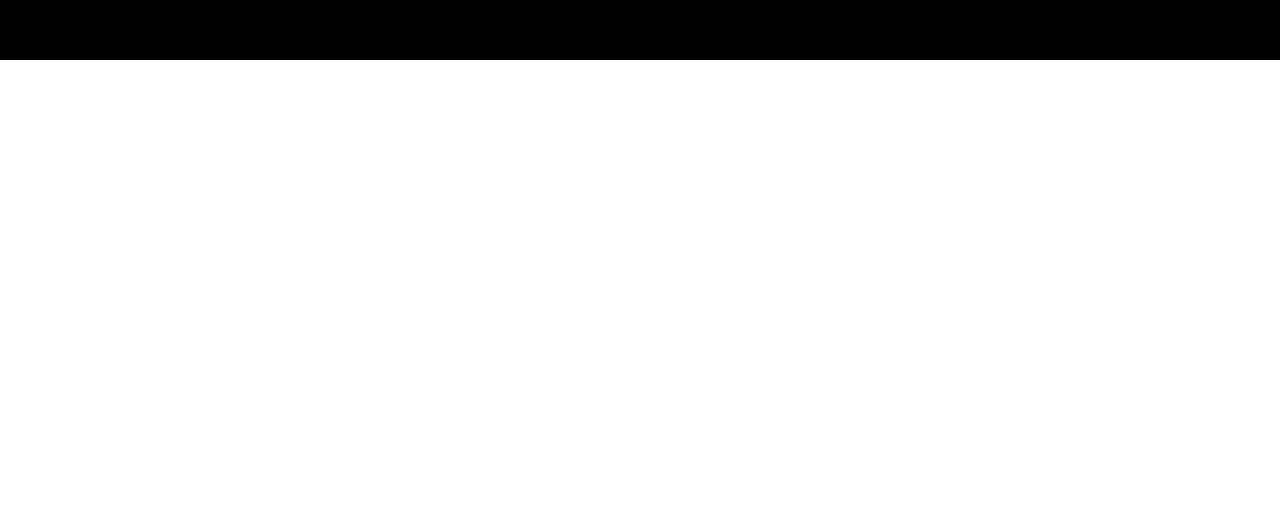
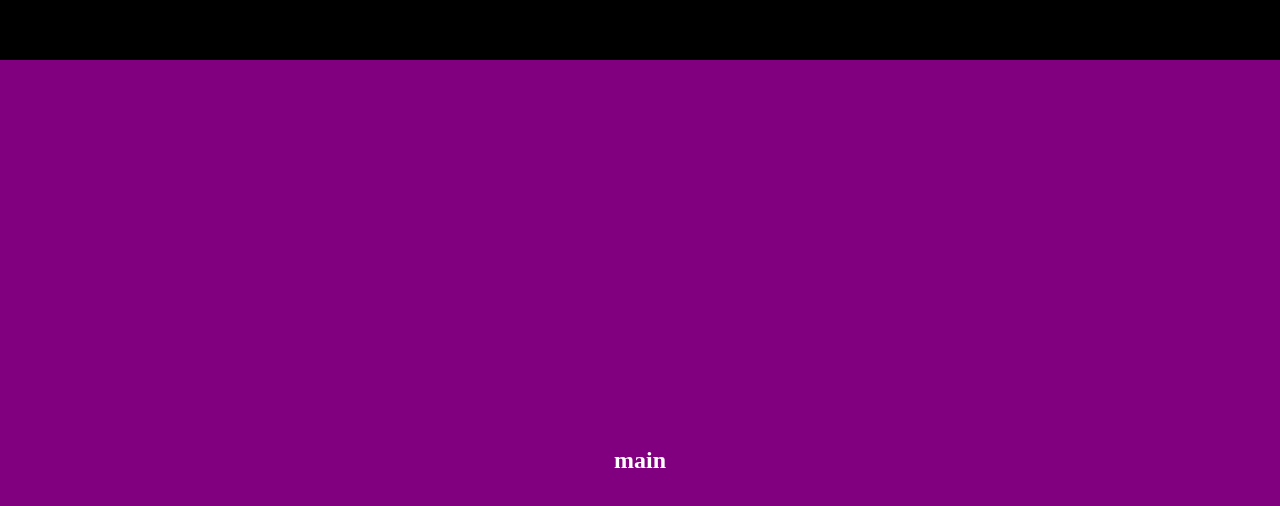
Before and after one commit to muzaffarovg/Gayrat, a plain HTML site: page Lesson 11 (GIT)/index.html in a window 1280 px wide. Shown: the part 740-1246 px from the top of the page. Before the commit the page ends 800 px from the top, so only its background shows below. Drawn offline with Linux system fonts and the light colour scheme.

Commit message:
добавил main

```diff
--- a/Lesson 11 (GIT)/index.html
+++ b/Lesson 11 (GIT)/index.html
@@ -11,6 +11,9 @@
     <header class="header">
         <h1>header</h1>
     </header>
+    <main class="main">
+        <h2>main</h2>
+    </main>
 
 </body>
 </html>
--- a/Lesson 11 (GIT)/styles/style.css
+++ b/Lesson 11 (GIT)/styles/style.css
@@ -12,3 +12,12 @@
     align-items: center;
     justify-content: center;
 }
+
+.main {
+    background-color: purple;
+    color: white;
+    height: 100vh;
+    display: flex;
+    justify-content: center;
+    align-items: center;
+}
```
